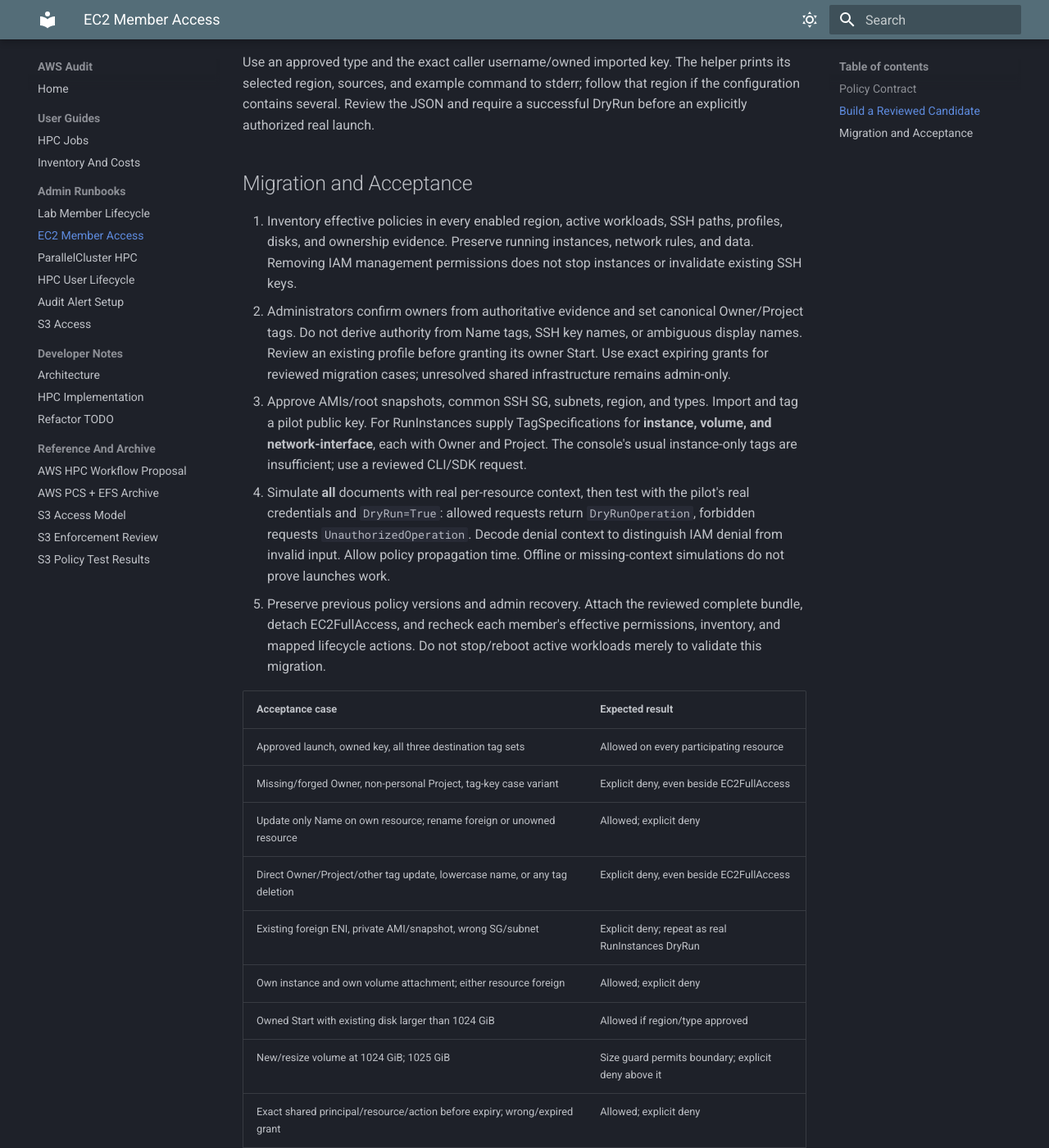
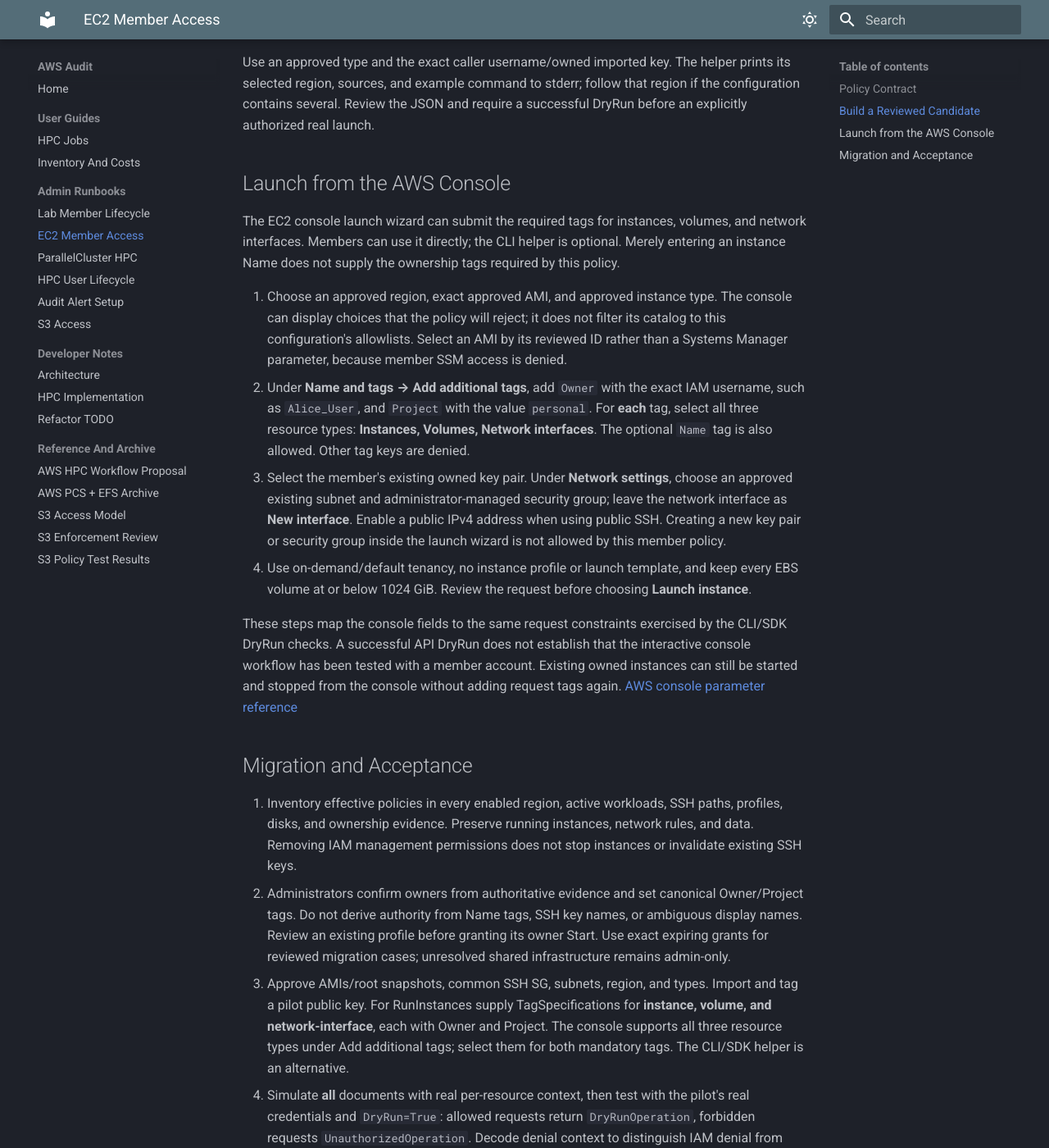
Before and after one commit to whatever60/wang-lab-aws-management, an MkDocs documentation site: the page built from docs/admin/ec2_member_access.md, in a window 1280 px wide and 1400 px high, scrolled down 2426 px. Shown: the whole window at 82% size. Built offline with MkDocs 1.6.1 and Material for MkDocs 9.7.7, drawn with Linux system fonts in a browser that asks for light colours.

Commit message:
Document member launches through the EC2 console

```diff
--- a/docs/admin/ec2_member_access.md
+++ b/docs/admin/ec2_member_access.md
@@ -105,6 +105,39 @@ helper prints its selected region, sources, and example command to stderr;
 follow that region if the configuration contains several. Review the JSON and
 require a successful DryRun before an explicitly authorized real launch.
 
+## Launch from the AWS Console
+
+The EC2 console launch wizard can submit the required tags for instances,
+volumes, and network interfaces. Members can use it directly; the CLI helper
+is optional. Merely entering an instance Name does not supply the ownership
+tags required by this policy.
+
+1. Choose an approved region, exact approved AMI, and approved instance type.
+   The console can display choices that the policy will reject; it does not
+   filter its catalog to this configuration's allowlists. Select an AMI by its
+   reviewed ID rather than a Systems Manager parameter, because member SSM
+   access is denied.
+2. Under **Name and tags → Add additional tags**, add `Owner` with the exact
+   IAM username, such as `Alice_User`, and `Project` with the value `personal`.
+   For **each** tag, select all three resource types: **Instances, Volumes,
+   Network interfaces**. The optional `Name` tag is also allowed. Other tag
+   keys are denied.
+3. Select the member's existing owned key pair. Under **Network settings**,
+   choose an approved existing subnet and administrator-managed security
+   group; leave the network interface as **New interface**. Enable a public
+   IPv4 address when using public SSH. Creating a new key pair or security
+   group inside the launch wizard is not allowed by this member policy.
+4. Use on-demand/default tenancy, no instance profile or launch template, and
+   keep every EBS volume at or below 1024 GiB. Review the request before
+   choosing **Launch instance**.
+
+These steps map the console fields to the same request constraints exercised
+by the CLI/SDK DryRun checks. A successful API DryRun does not establish that
+the interactive console workflow has been tested with a member account.
+Existing owned instances can still be started and stopped from the console
+without adding request tags again.
+[AWS console parameter reference](https://docs.aws.amazon.com/AWSEC2/latest/UserGuide/ec2-instance-launch-parameters.html)
+
 ## Migration and Acceptance
 
 1. Inventory effective policies in every enabled region, active workloads, SSH
@@ -119,8 +152,8 @@ require a successful DryRun before an explicitly authorized real launch.
 3. Approve AMIs/root snapshots, common SSH SG, subnets, region, and types. Import
    and tag a pilot public key. For RunInstances supply TagSpecifications for
    **instance, volume, and network-interface**, each with Owner and Project.
-   The console's usual instance-only tags are insufficient; use a reviewed
-   CLI/SDK request.
+   The console supports all three resource types under Add additional tags;
+   select them for both mandatory tags. The CLI/SDK helper is an alternative.
 4. Simulate **all** documents with real per-resource context, then test with the
    pilot's real credentials and `DryRun=True`: allowed requests return
    `DryRunOperation`, forbidden requests `UnauthorizedOperation`. Decode denial
```
